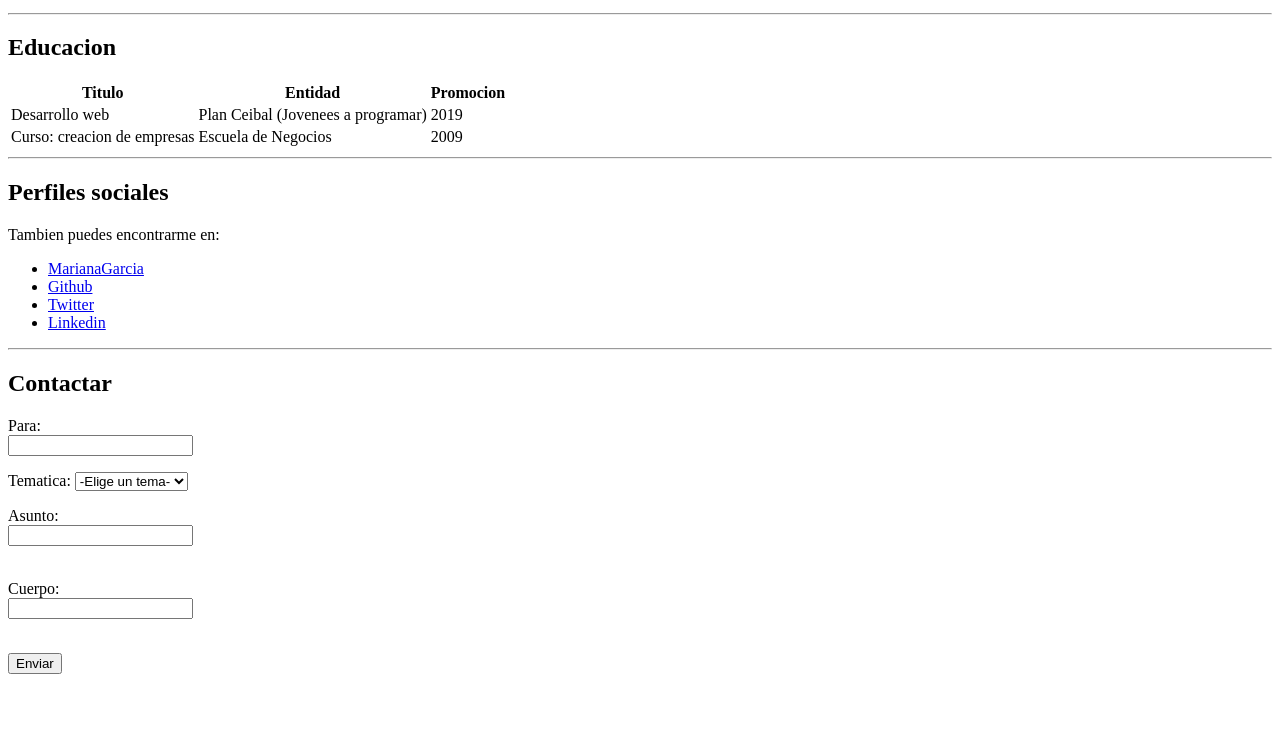
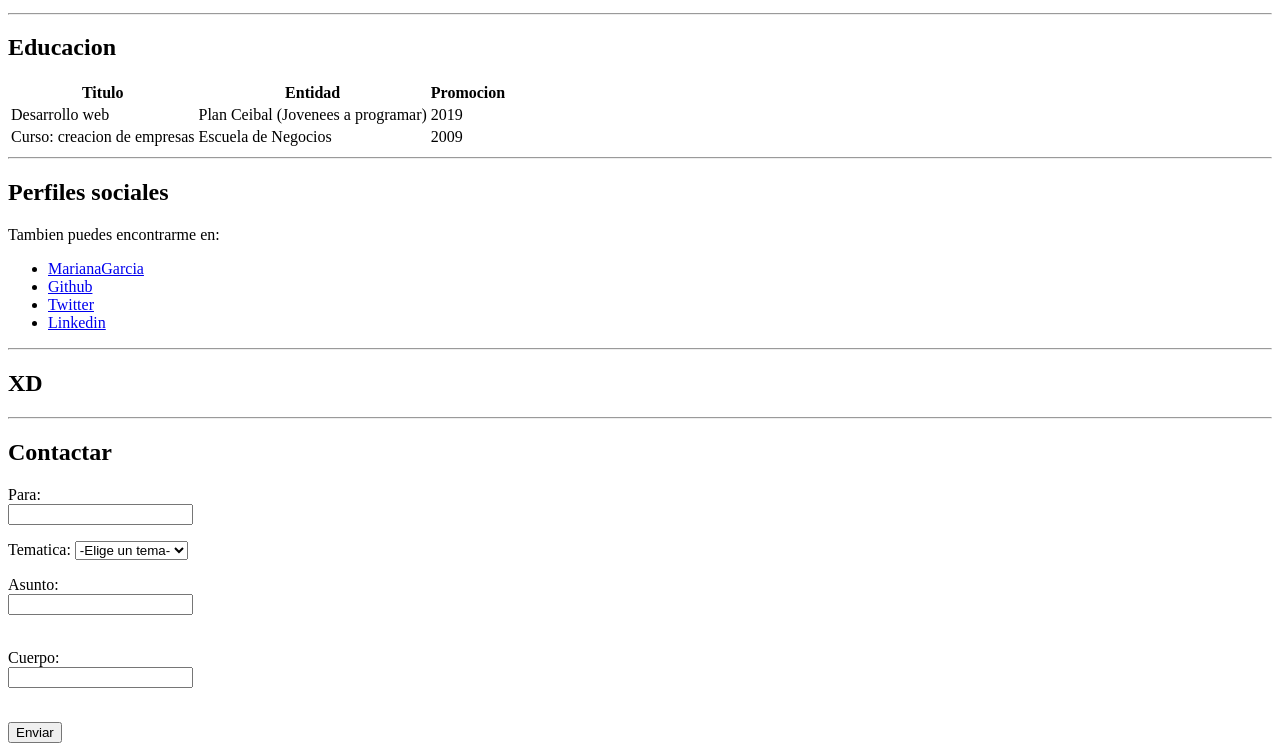
Before and after one commit to anaiabetarte/Tarea-grupal, a plain HTML site: page index.html in a window 1280 px wide. Shown: the part 643-1394 px from the top of the page. Before the commit the page ends 1325 px from the top, so only its background shows below. Drawn offline with Linux system fonts and the light colour scheme.

Commit message:
Update Rafael
agrega el XD

```diff
--- a/index.html
+++ b/index.html
@@ -108,7 +108,8 @@
     </ul>
 
     <hr>
-
+    <h2>XD</h2>
+    <hr>
     <h2>Contactar</h2>
     <form action="/action_page.php">
         <p>
```
